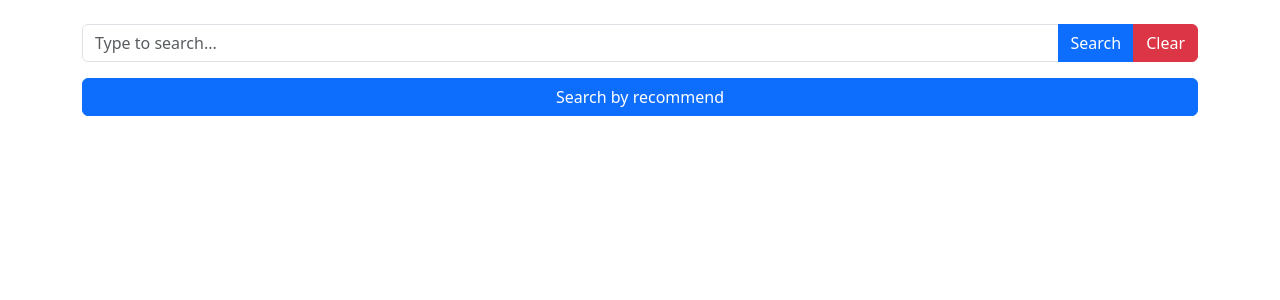
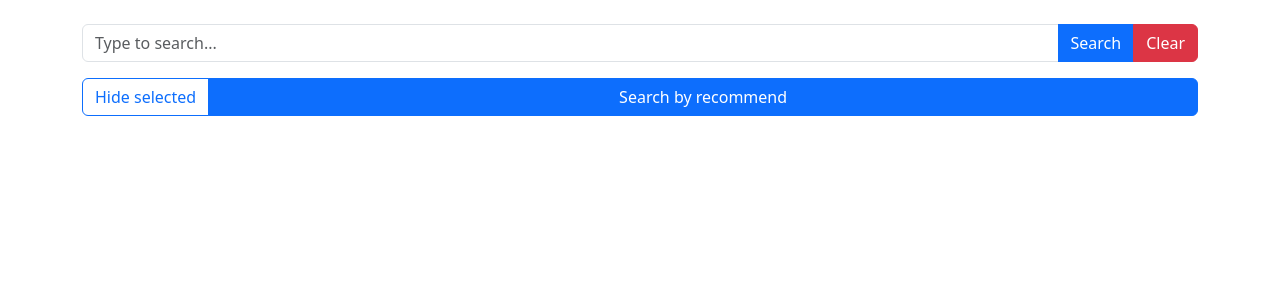
Before and after one commit to modox94/anime-advisor, a Node server app: page / in a window 1280 px wide. Shown: the part 57-357 px from the top of the page. Run offline with Node 20, Linux system fonts and the light colour scheme; some libraries are stand-ins or nearby versions.

Commit message:
added hide selected button

```diff
--- /dev/null
+++ b/public/css/index.css
@@ -0,0 +1,7 @@
+.flex0 {
+  flex: 0 !important;
+}
+
+.hide-selected .selected {
+  display: none;
+}
--- a/public/hbs/card.hbs
+++ b/public/hbs/card.hbs
@@ -1,5 +1,5 @@
 {{#each cardsArray}}
-<div class="col">
+<div class="col{{#if this.alreadyAdd}} selected{{/if}}">
   <div id="{{this.id}}" class="card h-100 border-no-radius">
     <img class="card-img-top poster-aspect-ratio" src="{{this.image.webp.default}}" alt="{{this.title.default}}">
     </img>
@@ -14,7 +14,7 @@
     <div class="card-footer">
       <div class="btn-group w-100">
         <button type="button"
-          class="btn btn-sm add {{#if this.alreadyAdd}}btn-success{{else}}btn-outline-secondary{{/if}}">
+          class="btn btn-sm add{{#if this.alreadyAdd}} btn-success{{else}} btn-outline-secondary{{/if}}">
           Add</button>
         <a href="{{this.url}}" target="_blank" class="btn btn-sm btn-outline-secondary" role="button"
           aria-pressed="true">MAL</a>
--- a/public/js/index.js
+++ b/public/js/index.js
@@ -1,3 +1,4 @@
+import get from "./lodash/get.js";
 import isFinite from "./lodash/isFinite.js";
 import isFunction from "./lodash/isFunction.js";
 import noop from "./lodash/noop.js";
@@ -66,6 +67,7 @@ function descriptionToogle(event) {
 const searchForm = document.getElementById("searchForm");
 const searchInput = document.getElementById("searchInput");
 const clearForm = document.getElementById("clearForm");
+const hideSelectedToggle = document.getElementById("hideSelectedToggle");
 const searchByRec = document.getElementById("searchByRec");
 
 const resultContainer = document.getElementById("result");
@@ -75,8 +77,17 @@ const spinner = document.getElementById("spinner");
 
 searchForm.addEventListener("submit", callbackSearch);
 clearForm.addEventListener("click", callbackClear);
+hideSelectedToggle.addEventListener("click", hideSelectedCallback);
 searchByRec.addEventListener("click", callbackSearchByRec);
 start();
+
+function hideSelectedCallback(event) {
+  console.log("hideSelectedCallback", event);
+  console.log("hideSelectedCallback", event?.target?.checked);
+
+  const checked = get(event, ["target", "checked"], false);
+  resultContainer.classList.toggle("hide-selected", checked);
+}
 
 async function callbackSearch(event) {
   event.preventDefault();
@@ -106,6 +117,7 @@ function callbackClear(event) {
 
 function callbackAdd(event) {
   const card = event.target.closest(".card");
+  const cardContainer = event.target.closest(".col");
 
   if (!localStorage.getItem(card.id)) {
     const searchResults = JSON.parse(localStorage.getItem(SEARCH_RESULTS));
@@ -119,11 +131,13 @@ function callbackAdd(event) {
     }
 
     if (titleData) {
+      cardContainer.classList.add("selected");
       event.target.classList.replace("btn-outline-secondary", "btn-success");
       localStorage.setItem(card.id, JSON.stringify(titleData));
       makeRecButton(titleData.id, titleData.title?.default);
     }
   } else {
+    cardContainer.classList.remove("selected");
     event.target.classList.replace("btn-success", "btn-outline-secondary");
     localStorage.removeItem(card.id);
     const currentButton = document.querySelector(`[data-id="${card.id}"]`); //TODO
--- a/views/index.hbs
+++ b/views/index.hbs
@@ -7,7 +7,12 @@
 
   <div class="mb-3">
     <div id="recommend" class="d-flex justify-content-center flex-wrap"> </div>
-    <button id="searchByRec" class="btn btn-primary w-100">Search by recommend</button>
+
+    <div class="btn-group mb-3 w-100" role="group" aria-label="Basic checkbox toggle button group">
+      <input id="hideSelectedToggle" type="checkbox" class="btn-check" autocomplete="off">
+      <label class="btn btn-outline-primary text-nowrap flex0" for="hideSelectedToggle">Hide selected</label>
+      <button id="searchByRec" class="btn btn-primary align-self-center flex-fill" type="button">Search by
+        recommend</button>
     </div>
 
     <div class="d-flex flex-wrap justify-content-center">
--- a/views/layout.hbs
+++ b/views/layout.hbs
@@ -8,6 +8,7 @@
   <!-- Modules CSS -->
   <link rel="stylesheet" href="/bootstrap-5.3.0-dist/css/bootstrap.min.css">
   <!-- Individual CSS -->
+  <link rel="stylesheet" href="/css/index.css">
   <link rel="stylesheet" href="/css/card.css">
   <!-- Modules Scripts -->
   <script defer src="/bootstrap-5.3.0-dist/js/bootstrap.bundle.min.js"></script>
```
Lines whose indentation alone changed are shown as unchanged.
